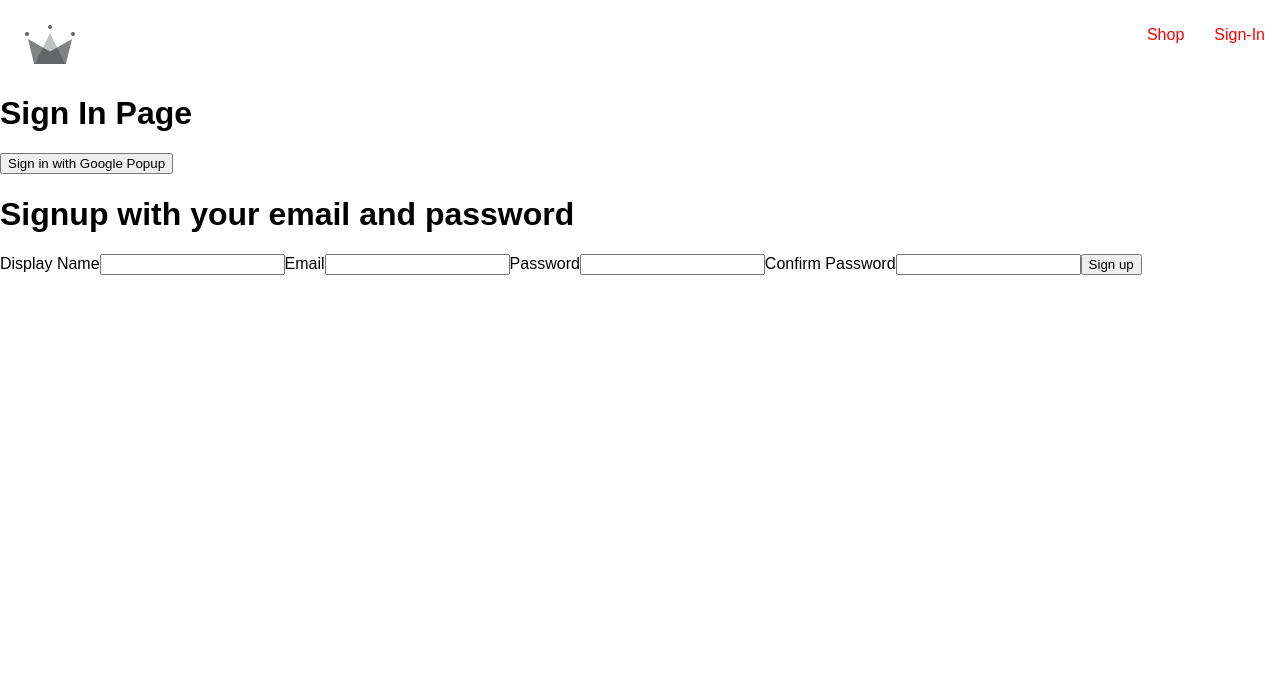
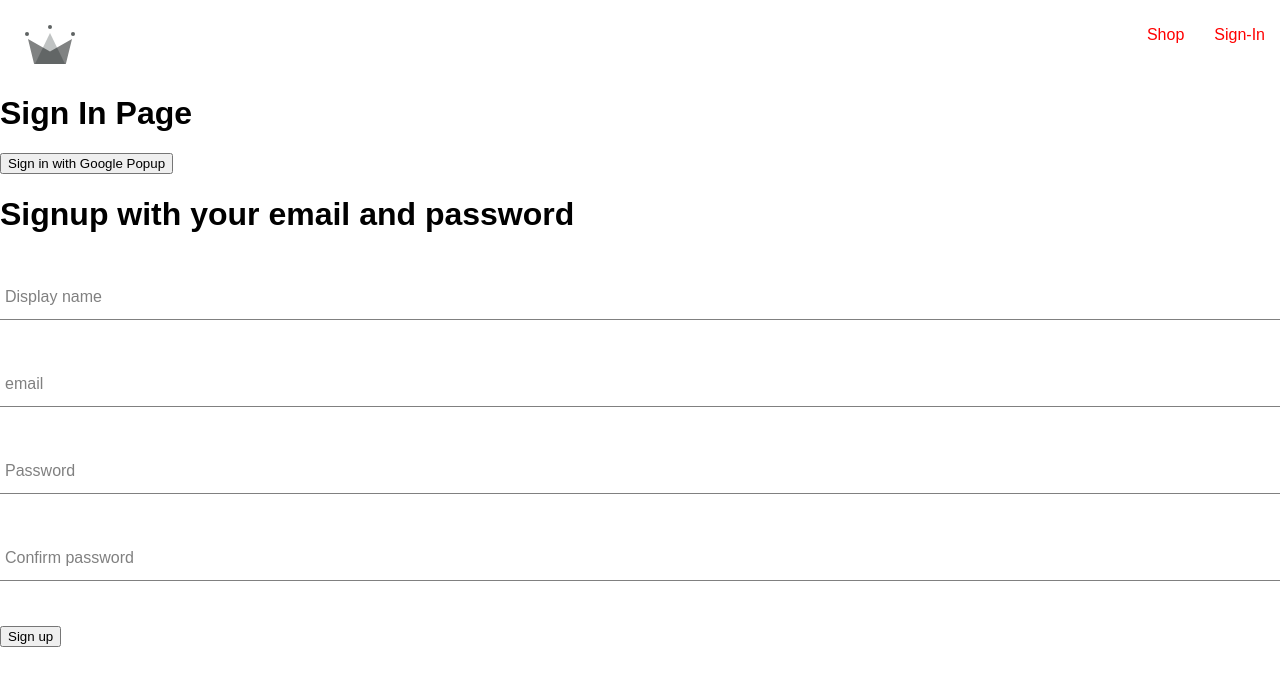
Before and after one commit to Nowf1/Capstone-Project, a React (Create React App) app: page /sign-in in a window 1280 px wide. Shown: the top 686 px of the page. Built offline with nearby package versions, Linux system fonts and the light colour scheme; a web font is replaced by a local one.

Commit message:
Create sign-up component and styling

```diff
--- /dev/null
+++ b/src/components/form-input/form-input.compenent.jsx
@@ -0,0 +1,19 @@
+import "./form-input.styles.scss";
+const FormInput = ({ label, ...otherProps }) => {
+  return (
+    <div className="group">
+      <input className="form-input" {...otherProps}></input>
+      {label && (
+        <label
+          className={`${
+            otherProps.value.length > 0 ? "shrink" : ""
+          } form-input-label`}
+        >
+          {label}
+        </label>
+      )}
+    </div>
+  );
+};
+
+export default FormInput;
--- /dev/null
+++ b/src/components/form-input/form-input.styles.scss
@@ -0,0 +1,54 @@
+$sub-color: grey;
+$main-color: black;
+
+@mixin shrinkLabel {
+  top: -14px;
+  font-size: 12px;
+  color: $main-color;
+}
+
+.group {
+  position: relative;
+  margin: 45px 0;
+
+  .form-input {
+    background: none;
+    background-color: white;
+    color: $sub-color;
+    font-size: 18px;
+    padding: 10px 10px 10px 5px;
+    display: block;
+    width: 100%;
+    border: none;
+    border-radius: 0;
+    border-bottom: 1px solid $sub-color;
+    margin: 25px 0;
+
+    &:focus {
+      outline: none;
+    }
+
+    &:focus ~ .form-input-label {
+      @include shrinkLabel();
+    }
+  }
+
+  input[type="password"] {
+    letter-spacing: 0.3em;
+  }
+
+  .form-input-label {
+    color: $sub-color;
+    font-size: 16px;
+    font-weight: normal;
+    position: absolute;
+    pointer-events: none;
+    left: 5px;
+    top: 10px;
+    transition: 300ms ease all;
+
+    &.shrink {
+      @include shrinkLabel();
+    }
+  }
+}
--- a/src/components/sign-up-form/sign-up-form.component.jsx
+++ b/src/components/sign-up-form/sign-up-form.component.jsx
@@ -3,6 +3,8 @@
   createAuthUserWithEmailAndPassword,
   createUserDocFromAuth,
 } from "../../utils/firebase/firebase.utils";
+
+import FormInput from "../form-input/form-input.compenent";
 
 const defaultFormFields = {
   displayName: "",
@@ -52,41 +54,41 @@
     <div>
       <h1>Signup with your email and password</h1>
       <form onSubmit={handleSubmit}>
-        <label>Display Name</label>
-        <input
+        <FormInput
+          label="Display name"
           type="text"
           required
           onChange={handleChange}
           name="displayName"
           value={displayName}
-        ></input>
+        ></FormInput>
 
-        <label>Email</label>
-        <input
+        <FormInput
+          label="email"
           type="email"
           required
           onChange={handleChange}
           name="email"
           value={email}
-        ></input>
+        ></FormInput>
 
-        <label>Password</label>
-        <input
+        <FormInput
+          label="Password"
           type="password"
           required
           onChange={handleChange}
           name="password"
           value={password}
-        ></input>
+        ></FormInput>
 
-        <label>Confirm Password</label>
-        <input
+        <FormInput
+          label="Confirm password"
           type="password"
           required
           onChange={handleChange}
           name="confirmPassword"
           value={confirmPassword}
-        ></input>
+        ></FormInput>
         <button type="submit">Sign up</button>
       </form>
     </div>
```
